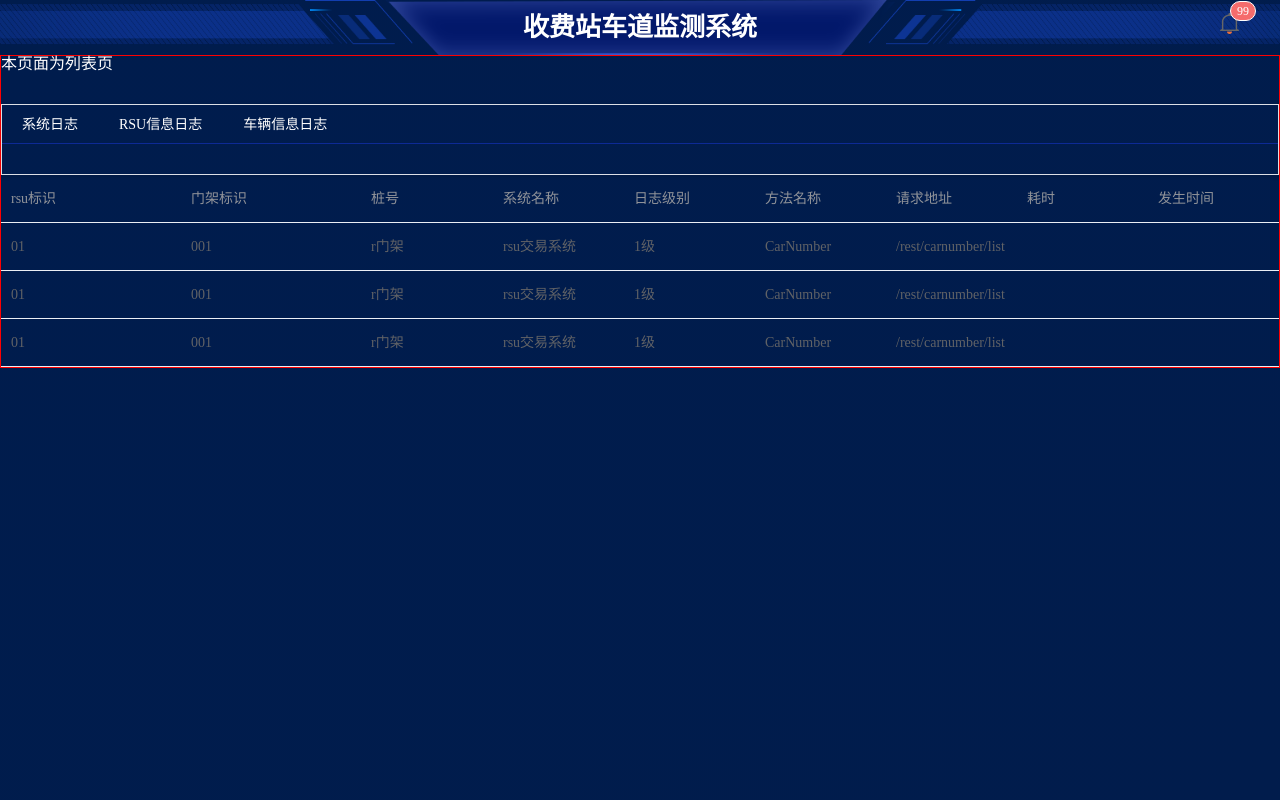
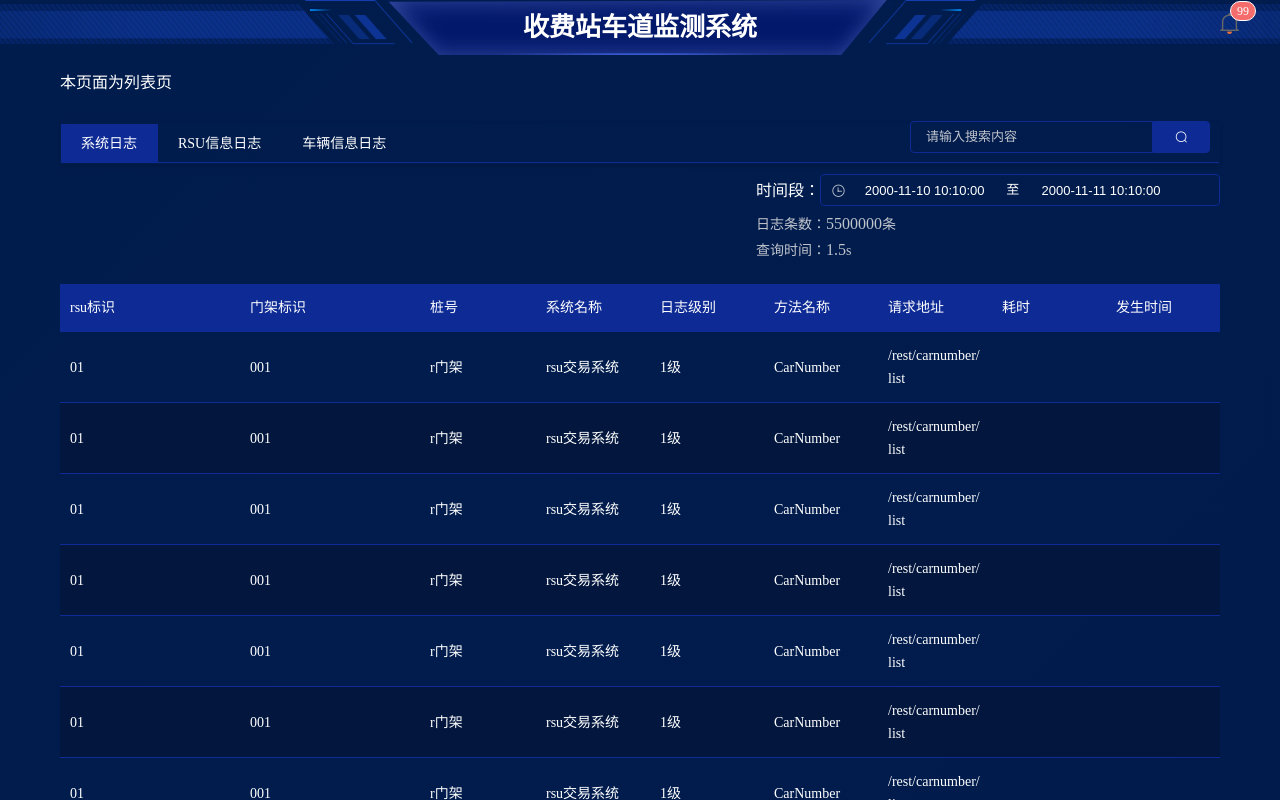
Before and after one commit to EastCenturyFE/RSU_web, a Vue app: page /#/index in a window 1280 px wide. Built offline with nearby package versions, Linux system fonts and the light colour scheme.

Commit message:
提交优化

```diff
--- a/src/layout/IndexLayout.vue
+++ b/src/layout/IndexLayout.vue
@@ -1,7 +1,9 @@
 <template>
   <div id="index-layout">
       <TheHead />
-      <router-view></router-view>
+      <div class='contain'>
+        <router-view></router-view>
+      </div>
   </div>
 </template>
 
@@ -23,5 +25,9 @@ export default {
   min-height: 500px;
   height: 100vh;
   background-image: linear-gradient(-45deg, #011c4c, #001c4d);
+  overflow: auto;
+  .contain{
+    padding: 20px 60px;
+  }
 }
 </style>
--- a/src/router/routes.js
+++ b/src/router/routes.js
@@ -1,10 +1,10 @@
-import { pages } from '@/config';
+import { pages } from '@/config'
 
 import {
   initRoutesMeta,
   getNavMenuConfig,
   downToUpReduceMetaAuthority,
-} from '@/utils/router';
+} from '@/utils/router'
 
 const HomeLayout = () =>
   import(/* webpackChunkName: "home" */ '@/layout/HomeLayout.vue')
--- a/src/views/LogList/index.vue
+++ b/src/views/LogList/index.vue
@@ -7,15 +7,40 @@
       <br />
     </div>
 
-    <el-tabs type="border-card" @tab-click="handleClick">
+    <div class='tabs-list'>
+      <el-tabs type="border-card" v-model="activeName" @tab-click="handleClick">
         <el-tab-pane label="系统日志" name="log"></el-tab-pane>
         <el-tab-pane label="RSU信息日志" name="rsu"></el-tab-pane>
         <el-tab-pane label="车辆信息日志" name="car"></el-tab-pane>
       </el-tabs>
+      <div class='search-all'>
+        <div class='search-box'>
+          <el-input placeholder="请输入搜索内容" v-model="search" size="small">
+            <el-button slot="append" icon="el-icon-search"></el-button>
+          </el-input>
+       </div>
+      </div>
+    </div>
 
     <div class="table-list">
-      <div></div>
-      <el-table :data="tableData" style="width: 100%">
+      <div class='searchs'>
+        <div class='search-time'>
+          <div class='searchTime-box'>
+            <span>时间段：</span>
+            <el-date-picker
+              size="small"
+              v-model="dataTime"
+              type="datetimerange"
+              range-separator="至"
+              start-placeholder="开始日期"
+              end-placeholder="结束日期">
+            </el-date-picker>
+          </div>
+          <p> 日志条数：<span>5500000</span>条</p>
+          <p> 查询时间：<span>1.5</span>s</p>
+        </div>
+      </div>
+      <el-table :data="tableData" style="width: 100%" stripe>
         <el-table-column prop="rsuId" label="rsu标识" width="180">
         </el-table-column>
         <el-table-column prop="roadId" label="门架标识" width="180">
@@ -36,10 +61,12 @@
 export default {
   name: 'LogList',
   components: {
-    // activeName: 'first',
   },
   data () {
     return {
+      activeName: 'log',
+      search: '',
+      dataTime: [new Date(2000, 10, 10, 10, 10), new Date(2000, 10, 11, 10, 10)],
       tableData: [
         {
           rsuId: '01',
@@ -74,6 +101,77 @@ export default {
           requestTime: '0.9s',
           happenTime: '2019-12-12 15:50:00',
         },
+        {
+          rsuId: '01',
+          roadId: '001',
+          doorFrame: 'r门架',
+          sysName: 'rsu交易系统',
+          level: '1级',
+          methodName: 'CarNumber',
+          requestUrl: '/rest/carnumber/list',
+          requestTime: '0.9s',
+          happenTime: '2019-12-12 15:50:00',
+        }, {
+          rsuId: '01',
+          roadId: '001',
+          doorFrame: 'r门架',
+          sysName: 'rsu交易系统',
+          level: '1级',
+          methodName: 'CarNumber',
+          requestUrl: '/rest/carnumber/list',
+          requestTime: '0.9s',
+          happenTime: '2019-12-12 15:50:00',
+        }, {
+          rsuId: '01',
+          roadId: '001',
+          doorFrame: 'r门架',
+          sysName: 'rsu交易系统',
+          level: '1级',
+          methodName: 'CarNumber',
+          requestUrl: '/rest/carnumber/list',
+          requestTime: '0.9s',
+          happenTime: '2019-12-12 15:50:00',
+        }, {
+          rsuId: '01',
+          roadId: '001',
+          doorFrame: 'r门架',
+          sysName: 'rsu交易系统',
+          level: '1级',
+          methodName: 'CarNumber',
+          requestUrl: '/rest/carnumber/list',
+          requestTime: '0.9s',
+          happenTime: '2019-12-12 15:50:00',
+        }, {
+          rsuId: '01',
+          roadId: '001',
+          doorFrame: 'r门架',
+          sysName: 'rsu交易系统',
+          level: '1级',
+          methodName: 'CarNumber',
+          requestUrl: '/rest/carnumber/list',
+          requestTime: '0.9s',
+          happenTime: '2019-12-12 15:50:00',
+        }, {
+          rsuId: '01',
+          roadId: '001',
+          doorFrame: 'r门架',
+          sysName: 'rsu交易系统',
+          level: '1级',
+          methodName: 'CarNumber',
+          requestUrl: '/rest/carnumber/list',
+          requestTime: '0.9s',
+          happenTime: '2019-12-12 15:50:00',
+        }, {
+          rsuId: '01',
+          roadId: '001',
+          doorFrame: 'r门架',
+          sysName: 'rsu交易系统',
+          level: '1级',
+          methodName: 'CarNumber',
+          requestUrl: '/rest/carnumber/list',
+          requestTime: '0.9s',
+          happenTime: '2019-12-12 15:50:00',
+        },
       ],
     }
   },
@@ -88,7 +186,19 @@ export default {
 
 <style lang="less">
 #log-list {
-  border: 1px solid red;
+  input {
+    background-color: transparent;
+  }
+  .el-input__inner{
+    background-color: transparent;
+    border: 1px solid #0d2a95;
+    color: #fff;
+  }
+  .el-range-editor .el-range-input, .el-date-editor .el-range-separator{
+    color: #fff;
+  }
+  .tabs-list {
+    position: relative;
     .el-tabs--border-card {
       background: transparent;
       .el-tabs__header {
@@ -104,6 +214,28 @@ export default {
         }
       }
     }
+    .el-tabs__content{
+      display: none;
+    }
+    .el-tabs--border-card{
+      border: 1px solid transparent;
+    }
+    .search-all{
+      position: absolute;
+      top: -2px;
+      right: 10px;
+      .search-box{
+        display: inline-block;
+        width: 300px;
+        .el-input-group__append, .el-input-group__prepend{
+          background-color: #0d2a95;
+          color: #fff;
+          border: 1px solid #0d2a95;
+        }
+      }
+    }
+  }
+
   .table-list {
     .el-table th,
     .el-table tr {
@@ -112,7 +244,42 @@ export default {
     .el-table,
     .el-table__expanded-cell {
       background-color: transparent;
+      color: #fff
+    }
+    .el-table thead{
+      color: #fff;
+      background-color: #0d2a95;
+    }
+    .el-table--enable-row-hover .el-table__body tr:hover>td{
+      background: #03173E;
+    }
+    .el-table--striped .el-table__body tr.el-table__row--striped td{
+      background: #03173E;
+
+    }
+    .el-table td, .el-table th.is-leaf{
+      border-bottom: 1px solid #0d2a95;
+    }
+    .searchs{
+      height: 100px;
+        // border: 1px solid red;
+        padding: 10px 0;
+      .search-time{
+        float: right;
+        .searchTime-box{
+          margin-bottom: 10px;
+        }
+        p{
+          font-size: 14px;
+          color: #C0C4CC;
+          margin-bottom: 10px;
+          span{
+            font-size: 16px;
           }
         }
       }
+    }
+  }
+
+}
 </style>
```
Lines whose indentation alone changed are shown as unchanged.
